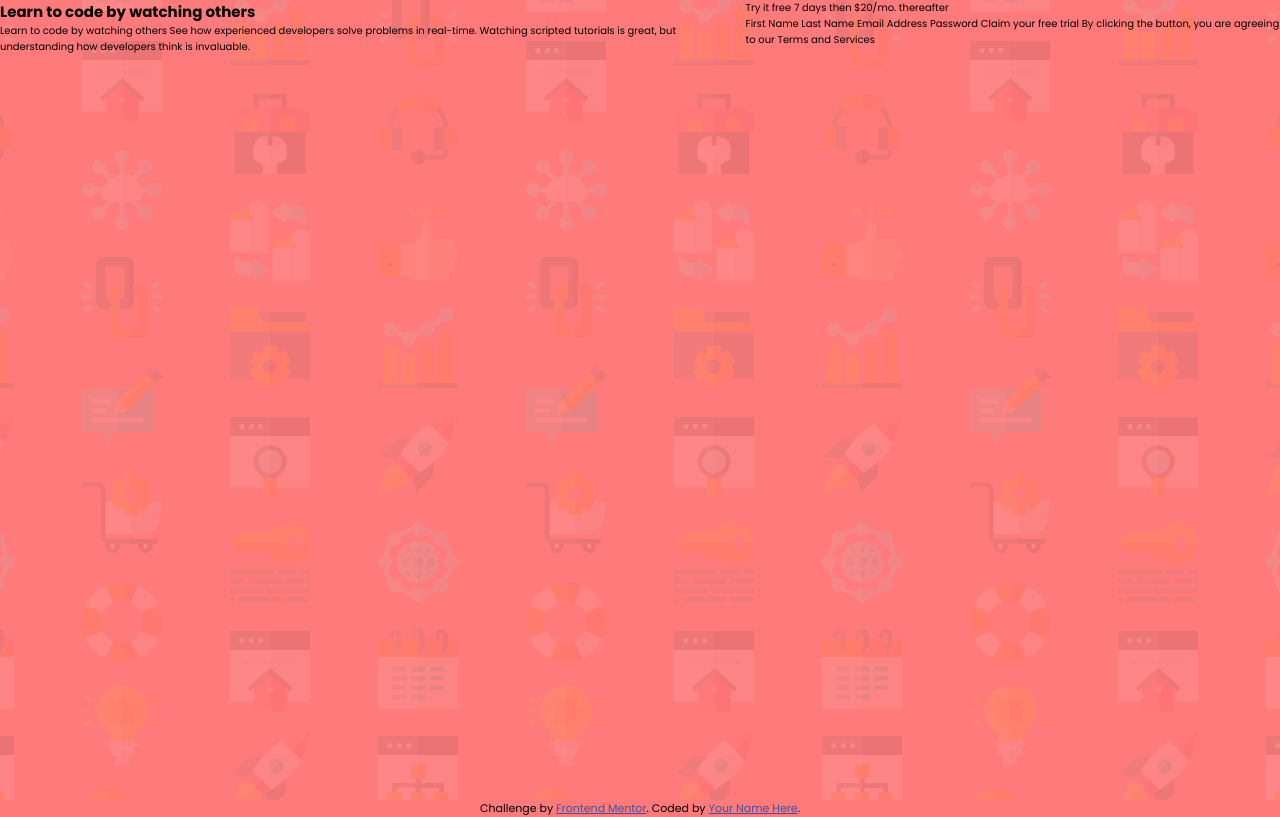
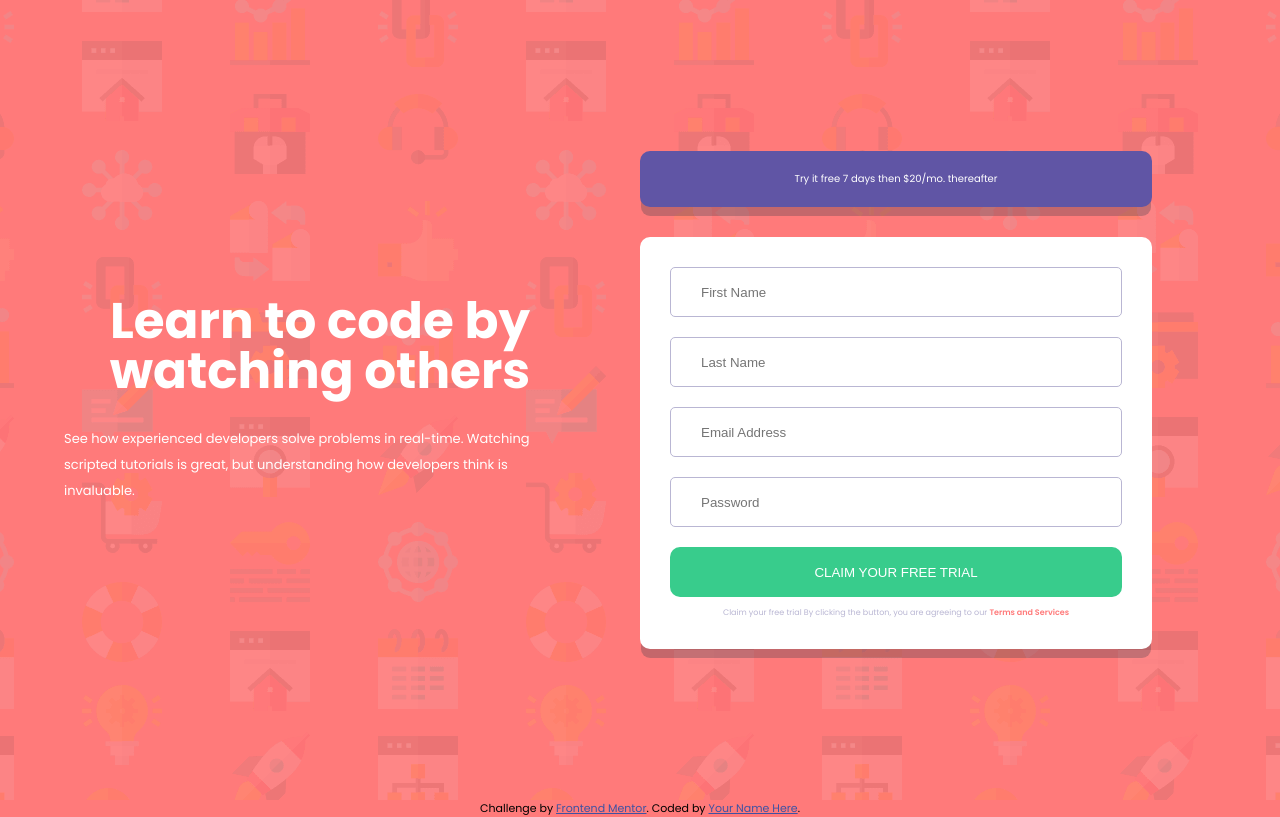
Before and after one commit to abe-m1/intro-component-with-signup-form, a website: page index.html in a window 1280 px wide. Drawn offline with Linux system fonts and the light colour scheme.

Commit message:
desktop styling

```diff
--- a/index.html
+++ b/index.html
@@ -19,18 +19,56 @@
   <body>
     <div class="container">
       <div class="left">
-        <h2 class="">Learn to code by watching others</h2>
-        <p>
-          Learn to code by watching others See how experienced developers solve
-          problems in real-time. Watching scripted tutorials is great, but
-          understanding how developers think is invaluable.
+        <h2 class="heading">Learn to code by watching others</h2>
+        <p class="sub-heading">
+          See how experienced developers solve problems in real-time. Watching
+          scripted tutorials is great, but understanding how developers think is
+          invaluable.
         </p>
       </div>
       <div class="right">
-        <p>Try it free 7 days then $20/mo. thereafter</p>
-        <div>
-          First Name Last Name Email Address Password Claim your free trial By
-          clicking the button, you are agreeing to our Terms and Services
+        <div class="free-try">
+          <p>Try it free 7 days then $20/mo. thereafter</p>
+        </div>
+
+        <div class="form-container">
+          <form id="form">
+            <input
+              id="first-name-input"
+              class="input-box"
+              type="text"
+              placeholder="First Name"
+            />
+            <!-- <img class="error-circle" src="images/icon-error.svg" alt="" /> -->
+            <!-- <div class="error-message">Please Provide a vaild email</div> -->
+
+            <input
+              id="last-name-input"
+              class="input-box"
+              type="text"
+              placeholder="Last Name"
+            />
+
+            <input
+              id="email-input"
+              class="input-box"
+              type="email"
+              placeholder="Email Address"
+            />
+
+            <input
+              id="password-input"
+              class="input-box"
+              type="password"
+              placeholder="Password"
+            />
+
+            <button id="button-submit">claim your free trial</button>
+          </form>
+          <p class="disclaimer">
+            Claim your free trial By clicking the button, you are agreeing to
+            our <span class="terms">Terms and Services</span>
+          </p>
         </div>
       </div>
     </div>
--- a/scss/main.scss
+++ b/scss/main.scss
@@ -74,6 +74,92 @@ body {
   height: 100%;
 }
 
+.left {
+  display: flex;
+  flex-direction: column;
+  justify-content: center;
+  align-items: center;
+  text-align: center;
+  flex: 1;
+}
+
+.heading {
+  font-size: 5rem;
+  line-height: 1;
+  color: #fff;
+  margin-bottom: 3rem;
+}
+
+.sub-heading {
+  width: 80%;
+  font-size: 1.3rem;
+  line-height: 1;
+  color: #fff;
+  text-align: left;
+  line-height: 2;
+}
+
+.right {
+  flex: 1;
+  display: flex;
+  flex-direction: column;
+  justify-content: center;
+  align-items: flex-start;
+}
+
+.free-try {
+  background-color: $accentBlue;
+  padding: 2rem;
+  width: 80%;
+  margin-bottom: 3rem;
+  border-radius: 1rem;
+  color: #fff;
+  text-align: center;
+  box-shadow: 0 10px 0px -1px hsla(249, 10%, 26%, 0.3);
+}
+
+.form-container {
+  padding: 3rem;
+  background-color: #fff;
+  border-radius: 1rem;
+  width: 80%;
+  text-align: center;
+  box-shadow: 0 10px 0px -1px hsla(249, 10%, 26%, 0.3);
+}
+.input-box {
+  width: 100%;
+  height: 5rem;
+  border-radius: 0.5rem;
+  border: 1px solid $neutralGrayishBlue;
+  margin-bottom: 2rem;
+  padding-left: 3rem;
+}
+
+.input-box:focus {
+  border: 1px solid gray;
+}
+
+#button-submit {
+  width: 100%;
+  background-color: $primaryGreen;
+  border-radius: 1rem;
+  height: 5rem;
+  border: none;
+  color: #fff;
+  margin-bottom: 1rem;
+  text-transform: uppercase;
+}
+
+.disclaimer {
+  font-size: 0.8rem;
+  color: $neutralGrayishBlue;
+}
+
+.terms {
+  color: $primaryRed;
+  font-weight: 600;
+}
+
 .attribution {
   font-size: 11px;
   text-align: center;
```
Also changed, not shown: css/style.css.
